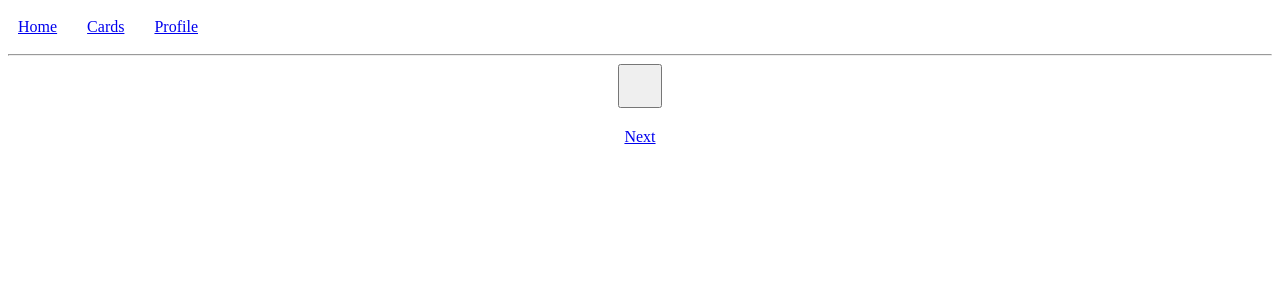
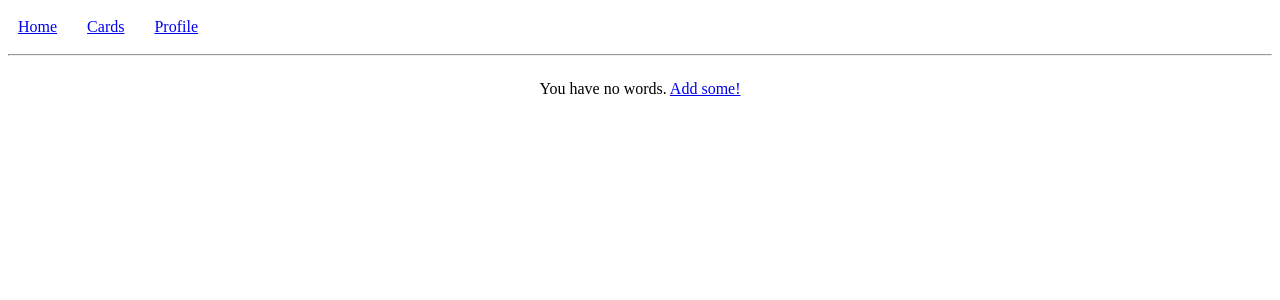
Before and after one commit to t3ugeg00/deepening, a Django app: page /card in a window 1280 px wide. Shown: the top 300 px of the page. Run offline with Django 5.2, Linux system fonts and the light colour scheme; the visitor is signed in with stand-in values (Sample User, id 1); data that the repository does not hold is empty.

Commit message:
Reworked cards logic

```diff
--- a/finn/words/templates/card.html
+++ b/finn/words/templates/card.html
@@ -1,23 +1,56 @@
 {% extends "header.html" %}
 
 {% block content %}
+    {{ words|json_script:'words_ref' }}
+
     <div
         style='box-sizing:border-box; display:flex; justify-content:center; align-items:center; flex-direction:column; gap:20px'
     >
         {% if user.is_authenticated %}
+            {% if words %}
                 <button
                     style='padding:20px'
                     onclick='flip()'
                     id='card'
+                ></button>
+                <table>
+                    <tr>
+                        <td>
+                            <button
+                                id='prev'
+                                style='display:none'
+                                onclick='prev()'
                             >
-                {{ word.fin }}
+                                Prev
                             </button>
-
+                        </td>
+                        <td>
+                            <button
+                                id='next'
+                                onclick='next()'
+                            >
+                                Next
+                            </button>
+                        </td>
+                    </tr>
+                    <tr
+                        id='reset'
+                        style='display:none'
+                    >
+                        <td>
                             <a
                                 href='/card'
                             >
-                Next
+                                Reset
                             </a>
+                        </td>
+                    </tr>
+                </table>
+            {% else %}
+                <p>
+                    You have no words. <a href='/'>Add some!</a>
+                </p>
+            {% endif %}
         {% else %}
             <a
                 href='/user/login'
@@ -29,12 +62,48 @@
 
     <script>
         function flip() {
+            if (card.innerHTML == words[i].fin) {
+                card.innerHTML = words[i].eng
+            } else {
+                card.innerHTML = words[i].fin
+            }
+        }
+
+        function next() {
+            i++
+            card.innerHTML = words[i].fin
+
+            if (i + 1 == words.length) {
+                next_btn.style.display = 'none'
+                reset.style.display = 'block'
+            }
+
+            prev_btn.style.display = 'block'
+        }
+
+        function prev() {
+            i--
+            card.innerHTML = words[i].fin
+
+            if (i == 0) {
+                prev_btn.style.display = 'none'
+            }
+
+            next_btn.style.display = 'block'
+            reset.style.display = 'none'
+        }
+
+        const words = JSON.parse(
+            document.getElementById('words_ref').textContent
+        )
         const card = document.getElementById('card')
-            if (card.innerHTML == '{{ word.eng|escapejs }}') {
-                card.innerHTML = '{{ word.fin|escapejs }}'
-            } else {
-                card.innerHTML = '{{ word.eng|escapejs }}'
-            }
+        const prev_btn = document.getElementById('prev')
+        const next_btn = document.getElementById('next')
+        const reset = document.getElementById('reset')
+
+        let i = 0
+        if (words.length != 0) {
+            card.innerHTML = words[i].fin
         }
     </script>
 
--- a/finn/words/urls.py
+++ b/finn/words/urls.py
@@ -1,8 +1,8 @@
 from django.urls import path, include
-from .views import user_words, delete_word, random_word
+from .views import user_words, delete_word, shuffled_words
 
 urlpatterns = [
     path('', user_words, name='home'),
     path('word/delete/<int:pk>', delete_word, name='delete_word'),
-    path('card', random_word, name='card')
+    path('card', shuffled_words, name='card')
 ]
--- a/finn/words/views.py
+++ b/finn/words/views.py
@@ -29,16 +29,10 @@ def delete_word(req, pk):
 
     return redirect('home')
 
-def random_word(req):
+def shuffled_words(req):
     if not req.user.is_authenticated:
-        return render(req, 'card.html', {'word': {}})
+        return render(req, 'card.html', {'words': []})
 
-    count = req.user.word.count()
+    words = req.user.word.order_by("?").values("eng", "fin")
 
-    if count == 0:
-        word = {}
-    else:
-        i = random.randint(0, count - 1)
-        word = Word.objects.all()[i]
-
-    return render(req, 'card.html', {'word': word})
+    return render(req, 'card.html', {'words': list(words)})
```
Lines whose indentation alone changed are shown as unchanged.
